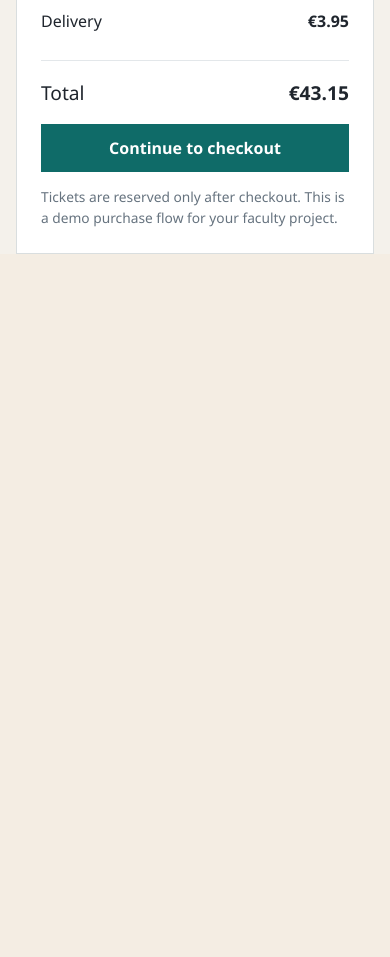
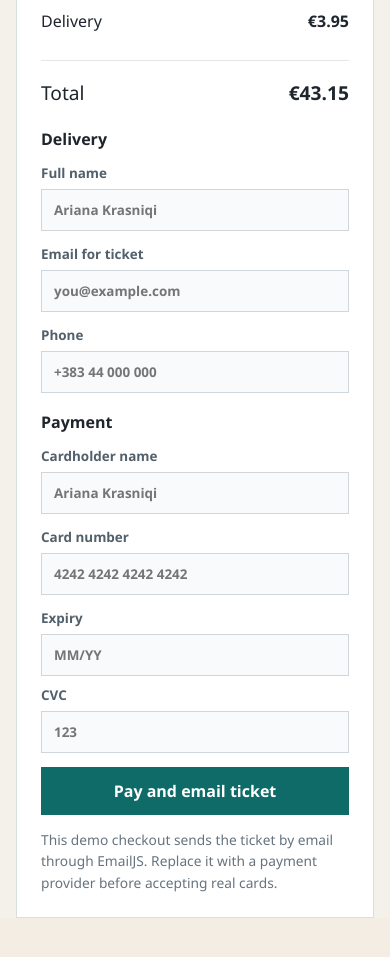
Before and after one commit to donatm22/LAB1-Projekti, a React (Vite) app in the folder frontend/: page /events/1/tickets in a window 390 px wide. Shown: the part 1880-2837 px from the top of the page. Before the commit the page ends 2206 px from the top, so only its background shows below. Built offline with nearby package versions, Linux system fonts and the light colour scheme; no server answers; a web font is replaced by a local one.

Commit message:
Ticket checkout added

```diff
--- a/frontend/package.json
+++ b/frontend/package.json
@@ -11,6 +11,7 @@
     "preview": "vite preview"
   },
   "dependencies": {
+    "@emailjs/browser": "^4.4.1",
     "axios": "^1.15.2",
     "react": "^19.2.4",
     "react-dom": "^19.2.4",
--- a/frontend/src/pages/TicketPurchase.css
+++ b/frontend/src/pages/TicketPurchase.css
@@ -321,6 +321,51 @@
   font-size: 1.2rem;
 }
 
+.checkout-form,
+.checkout-section {
+  display: grid;
+  gap: 14px;
+}
+
+.checkout-section {
+  padding-top: 4px;
+}
+
+.checkout-section h3 {
+  margin: 0;
+  font-size: 1rem;
+}
+
+.checkout-form label {
+  display: grid;
+  gap: 7px;
+  color: #52606b;
+  font-size: 0.84rem;
+  font-weight: 800;
+}
+
+.checkout-form input {
+  width: 100%;
+  min-width: 0;
+  height: 42px;
+  padding: 0 12px;
+  border: 1px solid #cfd7dc;
+  background: #f8fafb;
+  color: #1f252d;
+  font: inherit;
+}
+
+.checkout-form input:focus {
+  border-color: #0f6b68;
+  outline: 3px solid rgba(15, 107, 104, 0.15);
+}
+
+.checkout-row {
+  display: grid;
+  grid-template-columns: 1fr 0.8fr;
+  gap: 10px;
+}
+
 .checkout-button {
   width: 100%;
   height: 48px;
@@ -333,6 +378,57 @@
 
 .checkout-button:hover {
   background: #094d4b;
+}
+
+.checkout-button:disabled {
+  background: #8da4a2;
+  cursor: wait;
+}
+
+.checkout-message {
+  margin: 14px 0 0;
+  padding: 12px;
+  border: 1px solid #d5dfdf;
+  background: #f8fafb;
+  color: #52606b;
+  font-size: 0.88rem;
+  font-weight: 700;
+  line-height: 1.45;
+}
+
+.checkout-message.success {
+  border-color: #99c5b5;
+  background: #eaf7f0;
+  color: #146045;
+}
+
+.checkout-message.error {
+  border-color: #ebb1a9;
+  background: #fff0ee;
+  color: #8d2f22;
+}
+
+.ticket-confirmation {
+  display: grid;
+  gap: 5px;
+  margin-top: 12px;
+  padding: 14px;
+  border: 1px dashed #0f6b68;
+  background: #eef7f6;
+}
+
+.ticket-confirmation span {
+  color: #0f6b68;
+  font-size: 0.76rem;
+  font-weight: 900;
+  letter-spacing: 0.08em;
+  text-transform: uppercase;
+}
+
+.ticket-confirmation strong {
+  color: #1f252d;
+  font-size: 1rem;
+  word-break: break-word;
 }
 
 .summary-note {
@@ -386,6 +482,10 @@
     grid-column: auto;
   }
 
+  .checkout-row {
+    grid-template-columns: 1fr;
+  }
+
   .arena-hotspot span {
     display: none;
   }
--- a/frontend/src/pages/TicketPurchase.jsx
+++ b/frontend/src/pages/TicketPurchase.jsx
@@ -1,4 +1,5 @@
 import { useMemo, useState } from "react";
+import emailjs from "@emailjs/browser";
 import { Link, useParams } from "react-router-dom";
 import Navbar from "../components/Navbar";
 import { SOUGHT_AFTER_EVENTS } from "../../data/eventsData";
@@ -247,12 +248,30 @@ const formatPrice = (value) =>
     currency: "EUR",
   }).format(value);
 
+const createTicketCode = () =>
+  `TKT-${Date.now().toString(36).toUpperCase()}-${Math.random()
+    .toString(36)
+    .slice(2, 6)
+    .toUpperCase()}`;
+
 function TicketPurchase() {
   const { id } = useParams();
   const event = SOUGHT_AFTER_EVENTS.find((item) => String(item.id) === id);
   const [selectedTicketId, setSelectedTicketId] = useState("standard");
   const [selectedSectionId, setSelectedSectionId] = useState("floor-f2");
   const [quantity, setQuantity] = useState(1);
+  const [checkout, setCheckout] = useState({
+    name: "",
+    email: "",
+    phone: "",
+    cardName: "",
+    cardNumber: "",
+    expiry: "",
+    cvc: "",
+  });
+  const [checkoutStatus, setCheckoutStatus] = useState("idle");
+  const [checkoutMessage, setCheckoutMessage] = useState("");
+  const [ticketCode, setTicketCode] = useState("");
   const isAnymaEvent = event?.speaker?.toLowerCase() === "anyma";
   const selectedSection = useMemo(
     () =>
@@ -284,6 +303,15 @@ function TicketPurchase() {
     return { subtotal, serviceFee, deliveryFee, total };
   }, [selectedTicket, quantity]);
 
+  const handleCheckoutChange = (e) => {
+    const { name, value } = e.target;
+
+    setCheckout((current) => ({
+      ...current,
+      [name]: value,
+    }));
+  };
+
   if (!event) {
     return (
       <div>
@@ -296,8 +324,69 @@ function TicketPurchase() {
     );
   }
 
-  const handlePurchase = () => {
-    alert("Demo purchase completed. Payment connection can be added later.");
+  const handlePurchase = async (e) => {
+    e.preventDefault();
+    setCheckoutMessage("");
+    setTicketCode("");
+
+    const serviceId = import.meta.env.VITE_EMAILJS_SERVICE_ID;
+    const templateId = import.meta.env.VITE_EMAILJS_TEMPLATE_ID;
+    const publicKey = import.meta.env.VITE_EMAILJS_PUBLIC_KEY;
+
+    if (!serviceId || !templateId || !publicKey) {
+      setCheckoutStatus("error");
+      setCheckoutMessage(
+        "EmailJS is not configured yet. Add your VITE_EMAILJS_SERVICE_ID, VITE_EMAILJS_TEMPLATE_ID, and VITE_EMAILJS_PUBLIC_KEY values."
+      );
+      return;
+    }
+
+    if (!checkout.name || !checkout.email || !checkout.cardName) {
+      setCheckoutStatus("error");
+      setCheckoutMessage("Please fill in your name, email, and cardholder name.");
+      return;
+    }
+
+    const newTicketCode = createTicketCode();
+    const sectionLabel = isAnymaEvent
+      ? `${selectedSection.level} ${selectedSection.label}`
+      : selectedTicket.section;
+
+    const templateParams = {
+      to_name: checkout.name,
+      to_email: checkout.email,
+      buyer_phone: checkout.phone || "Not provided",
+      ticket_code: newTicketCode,
+      event_title: event.title,
+      event_speaker: event.speaker,
+      event_location: event.location,
+      event_date: event.date,
+      ticket_type: selectedTicket.name,
+      ticket_section: sectionLabel,
+      ticket_quantity: quantity,
+      subtotal: formatPrice(totals.subtotal),
+      service_fee: formatPrice(totals.serviceFee),
+      delivery_fee: formatPrice(totals.deliveryFee),
+      order_total: formatPrice(totals.total),
+    };
+
+    try {
+      setCheckoutStatus("sending");
+      await emailjs.send(serviceId, templateId, templateParams, {
+        publicKey,
+      });
+      setTicketCode(newTicketCode);
+      setCheckoutStatus("success");
+      setCheckoutMessage(
+        `Ticket sent to ${checkout.email}. Your ticket code is ${newTicketCode}.`
+      );
+    } catch (error) {
+      console.error("EmailJS checkout error:", error);
+      setCheckoutStatus("error");
+      setCheckoutMessage(
+        "Checkout saved, but the ticket email could not be sent. Check your EmailJS template settings and try again."
+      );
+    }
   };
 
   return (
@@ -501,13 +590,120 @@ function TicketPurchase() {
               <strong>{formatPrice(totals.total)}</strong>
             </div>
 
-            <button className="checkout-button" onClick={handlePurchase}>
-              Continue to checkout
-            </button>
+            <form className="checkout-form" onSubmit={handlePurchase}>
+              <div className="checkout-section">
+                <h3>Delivery</h3>
+                <label>
+                  Full name
+                  <input
+                    type="text"
+                    name="name"
+                    value={checkout.name}
+                    onChange={handleCheckoutChange}
+                    placeholder="Ariana Krasniqi"
+                    required
+                  />
+                </label>
+                <label>
+                  Email for ticket
+                  <input
+                    type="email"
+                    name="email"
+                    value={checkout.email}
+                    onChange={handleCheckoutChange}
+                    placeholder="you@example.com"
+                    required
+                  />
+                </label>
+                <label>
+                  Phone
+                  <input
+                    type="tel"
+                    name="phone"
+                    value={checkout.phone}
+                    onChange={handleCheckoutChange}
+                    placeholder="+383 44 000 000"
+                  />
+                </label>
+              </div>
+
+              <div className="checkout-section">
+                <h3>Payment</h3>
+                <label>
+                  Cardholder name
+                  <input
+                    type="text"
+                    name="cardName"
+                    value={checkout.cardName}
+                    onChange={handleCheckoutChange}
+                    placeholder="Ariana Krasniqi"
+                    required
+                  />
+                </label>
+                <label>
+                  Card number
+                  <input
+                    type="text"
+                    name="cardNumber"
+                    value={checkout.cardNumber}
+                    onChange={handleCheckoutChange}
+                    inputMode="numeric"
+                    placeholder="4242 4242 4242 4242"
+                    maxLength="19"
+                  />
+                </label>
+                <div className="checkout-row">
+                  <label>
+                    Expiry
+                    <input
+                      type="text"
+                      name="expiry"
+                      value={checkout.expiry}
+                      onChange={handleCheckoutChange}
+                      placeholder="MM/YY"
+                      maxLength="5"
+                    />
+                  </label>
+                  <label>
+                    CVC
+                    <input
+                      type="text"
+                      name="cvc"
+                      value={checkout.cvc}
+                      onChange={handleCheckoutChange}
+                      inputMode="numeric"
+                      placeholder="123"
+                      maxLength="4"
+                    />
+                  </label>
+                </div>
+              </div>
+
+              <button
+                className="checkout-button"
+                type="submit"
+                disabled={checkoutStatus === "sending"}
+              >
+                {checkoutStatus === "sending" ? "Sending ticket..." : "Pay and email ticket"}
+              </button>
+            </form>
+
+            {checkoutMessage && (
+              <p className={`checkout-message ${checkoutStatus}`}>
+                {checkoutMessage}
+              </p>
+            )}
+
+            {ticketCode && (
+              <div className="ticket-confirmation">
+                <span>Ticket code</span>
+                <strong>{ticketCode}</strong>
+              </div>
+            )}
 
             <p className="summary-note">
-              Tickets are reserved only after checkout. This is a demo purchase
-              flow for your faculty project.
+              This demo checkout sends the ticket by email through EmailJS.
+              Replace it with a payment provider before accepting real cards.
             </p>
           </aside>
         </section>
```
Also changed, not shown: 2 other files (tests, documents, lock files or other folders).
